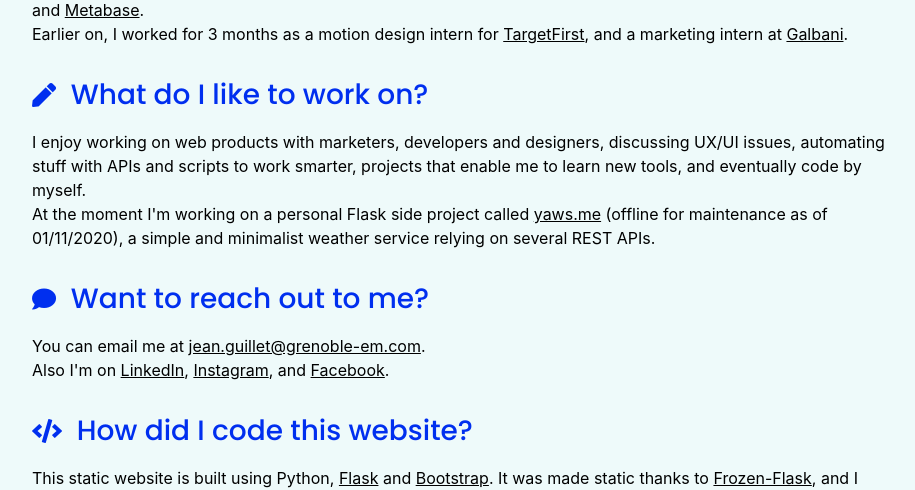
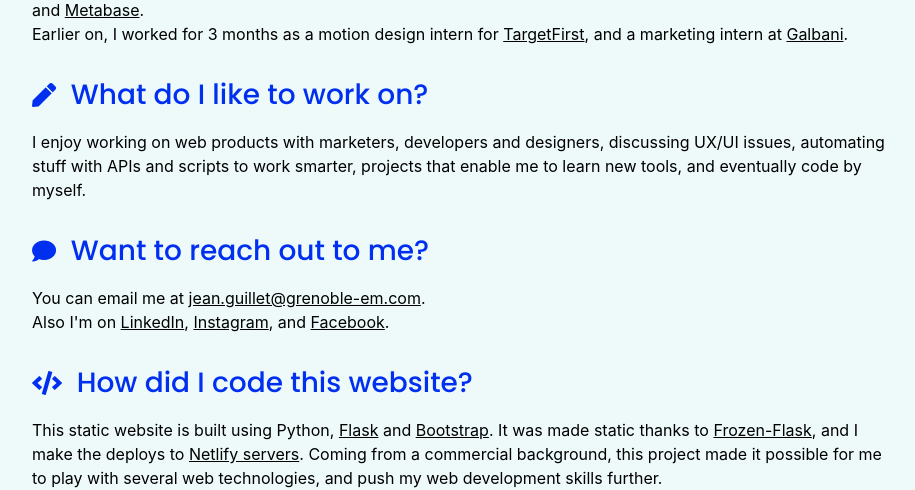
Before and after one commit to John35961/website-pro, a Flask app: page /en/ in a window 1280 px wide. Shown: the part 736-1226 px from the top of the page, without its empty margins (176-1091 px from the left). Run offline with Flask 2, Linux system fonts and the light colour scheme; some libraries are stand-ins or nearby versions.

Commit message:
Removing yaws.me mention

```diff
--- a/templates/EN_layout.html
+++ b/templates/EN_layout.html
@@ -54,7 +54,6 @@
             discussing UX/UI issues,
             automating stuff with APIs and scripts to work smarter,
             projects that enable me to learn new tools, and eventually code by myself. <br />
-            At the moment I'm working on a personal Flask side project called <a href="http://yaws.me" target="_blank" class="links">yaws.me</a> (offline for maintenance as of 01/11/2020), a simple and minimalist weather service relying on several REST APIs.
         </p>
     </div>
 </div>
--- a/templates/FR_layout.html
+++ b/templates/FR_layout.html
@@ -54,7 +54,6 @@
             discuter d'aspects UX/UI,
             automatiser des projets à l'aide d'APIs et de scripts pour travailler plus intelligemment,
             et plus largement, découvrir de nouveaux outils, méthodes de travail, et cerise sur le gâteau, coder moi-même.<br />
-            Je travaille en ce moment sur un projet Flask personnel, <a href="http://yaws.me" target="_blank" class="links">yaws.me</a>, un service météo épuré et minimaliste reposant sur plusieurs APIs REST.
         </p>
     </div>
 </div>
```
